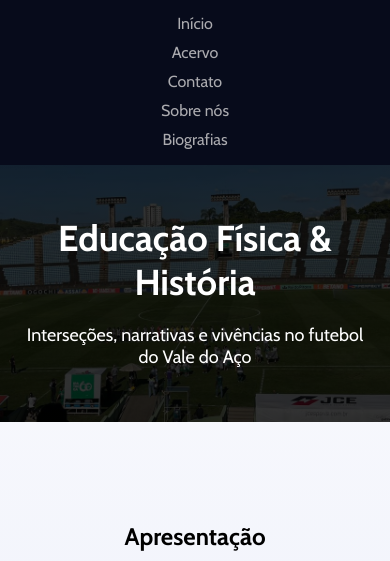
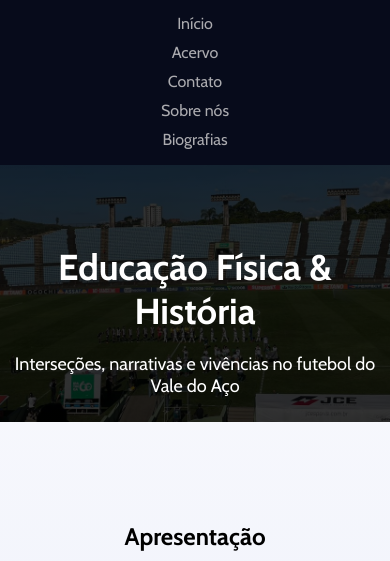
Before and after one commit to ra-quels/Futebol-Amador-ValedoA, a PHP site: page /index.php in a window 390 px wide. Shown: the top 561 px of the page. Run offline with PHP 8.4, Linux system fonts and the light colour scheme.

Commit message:
Update style.css

```diff
--- a/assets/css/style.css
+++ b/assets/css/style.css
@@ -260,8 +260,8 @@ footer p {
     }
 
     .text-box {
-        width: 95%;
-        top: 75%;
+        width: 98%;
+        top: 82%;
     }
 
 }
```
